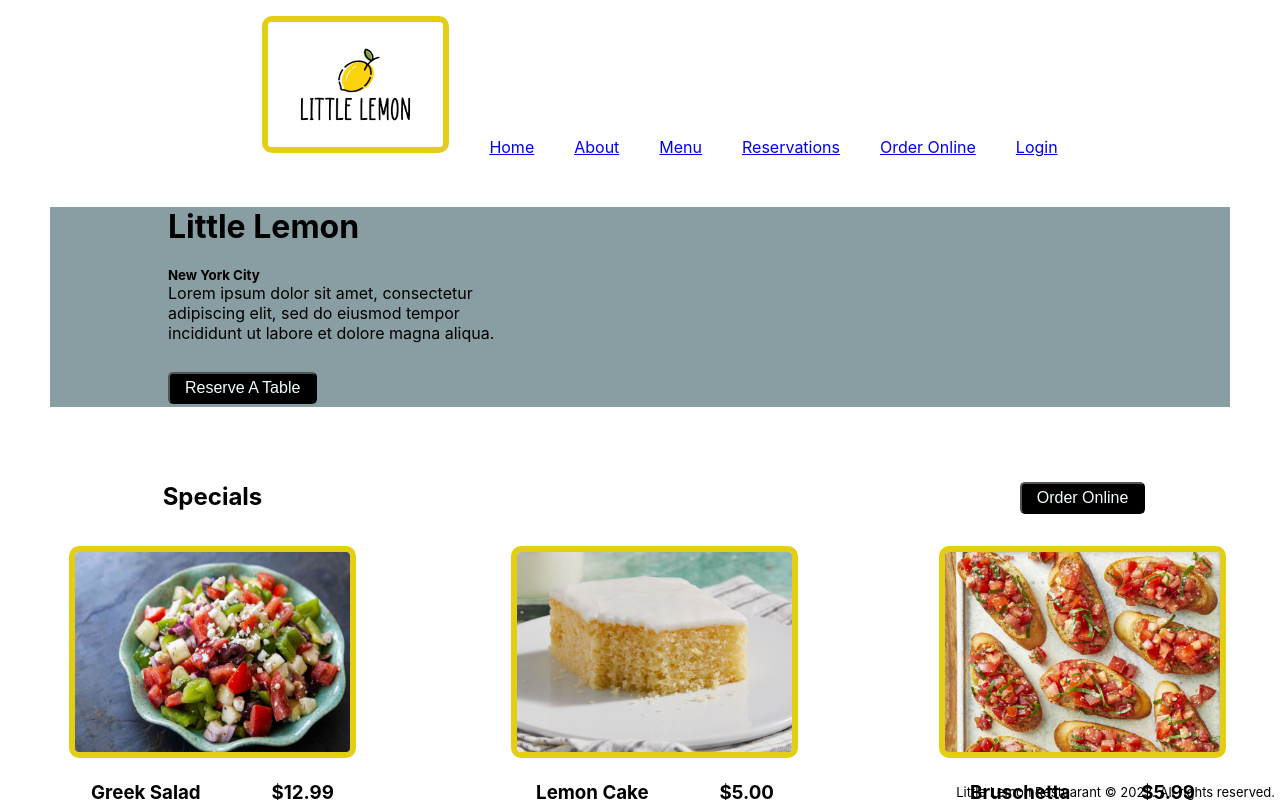
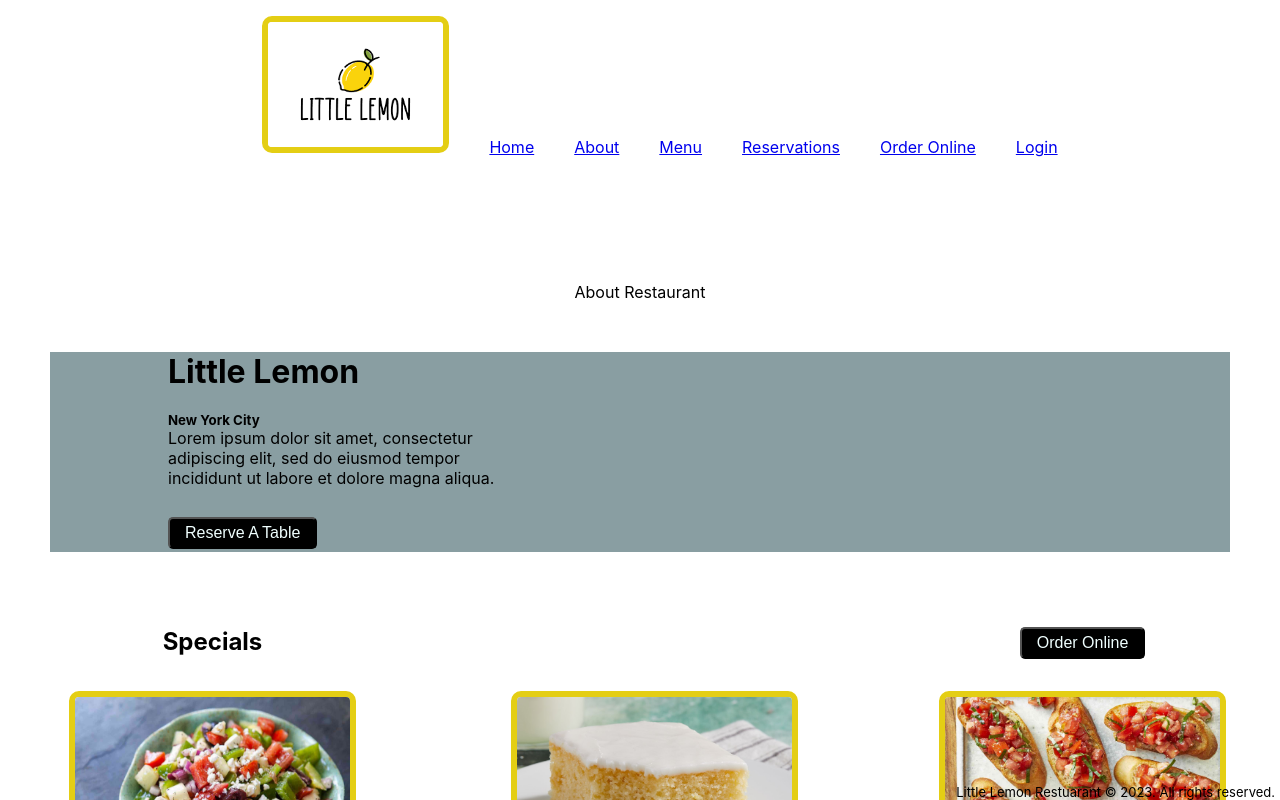
Before and after one commit to kapatric/meta-capstone, a React (Create React App) app: page /About in a window 1280 px wide. Shown: the top 800 px of the page. Built offline with nearby package versions, Linux system fonts and the light colour scheme.

Commit message:
finally got routes working properly

```diff
--- a/src/App.js
+++ b/src/App.js
@@ -1,9 +1,9 @@
 import './App.css';
-import React from 'react';
 import Nav from './components/Nav/Nav';
 import Header from './components/Header/Header';
 import Main from './components/Main/Main';
 import Footer from './components/Footer/Footer';
+import { Routes, Route } from "react-router-dom";
 import About from './Pages/About/About';
 import Menu from './Pages/Menu/Menu';
 
@@ -11,10 +11,16 @@ function App() {
 
   return (
     <>
-      <Nav/>
+      <Nav />
+      <Routes>
+        <Route path="/" />
+        <Route path="/About" element={<About />} />
+        <Route path="/Menu" element={<Menu />} />
+      </Routes>
       <Header/>
       <Main />
       <Footer />
+
     </>
   );
 }
--- a/src/Pages/About/About.css
+++ b/src/Pages/About/About.css
@@ -1,9 +1,4 @@
-.about-container{
-  display: flex;
-  flex-direction: column;
-  margin: 100px;
-  height: 500px;
-  max-width: 100%;
-  gap: 50px;
-  overflow: scroll;
+.about {
+  text-align: center;
+  margin-top: 125px;
 }
--- a/src/Pages/About/About.jsx
+++ b/src/Pages/About/About.jsx
@@ -1,13 +1,10 @@
 import React from "react";
-import "./About.css"
-import Nav from '../../components/Nav/Nav.jsx'
-
+import "./About.css";
 
 export default function About() {
   return (
     <>
-    <Nav/>
-    <div>
+    <div className="about">
       <p>About Restaurant</p>
     </div>
     </>
--- a/src/components/Nav/Nav.jsx
+++ b/src/components/Nav/Nav.jsx
@@ -16,6 +16,6 @@ export default function Nav() {
           <li><a href="/login" className="login">Login</a></li>
         </ul>
       </nav>
-    )
+    );
 
   }
--- a/src/index.js
+++ b/src/index.js
@@ -2,27 +2,15 @@ import React from 'react';
 import ReactDOM from 'react-dom/client';
 import './index.css';
 import App from './App';
-import About from './Pages/About/About';
-import Menu from './Pages/Menu/Menu';
 import reportWebVitals from './reportWebVitals';
-import { BrowserRouter, Routes, Route } from 'react-router-dom';
+import { BrowserRouter as Router } from 'react-router-dom';
 
-export default function Page() {
-  return (
-    <BrowserRouter>
-      <Routes>
-        <Route path="/" />
-        <Route path="/about" element={<About />} />
-        <Route path="/menu" element={<Menu />} />
-      </Routes>
-    </BrowserRouter>
-  )
-}
+
 const root = ReactDOM.createRoot(document.getElementById('root'));
 root.render(
-  <BrowserRouter>
-    <App />
-    </BrowserRouter>
+    <Router>
+      <App />
+     </Router>
 );
 
 // If you want to start measuring performance in your app, pass a function
```
